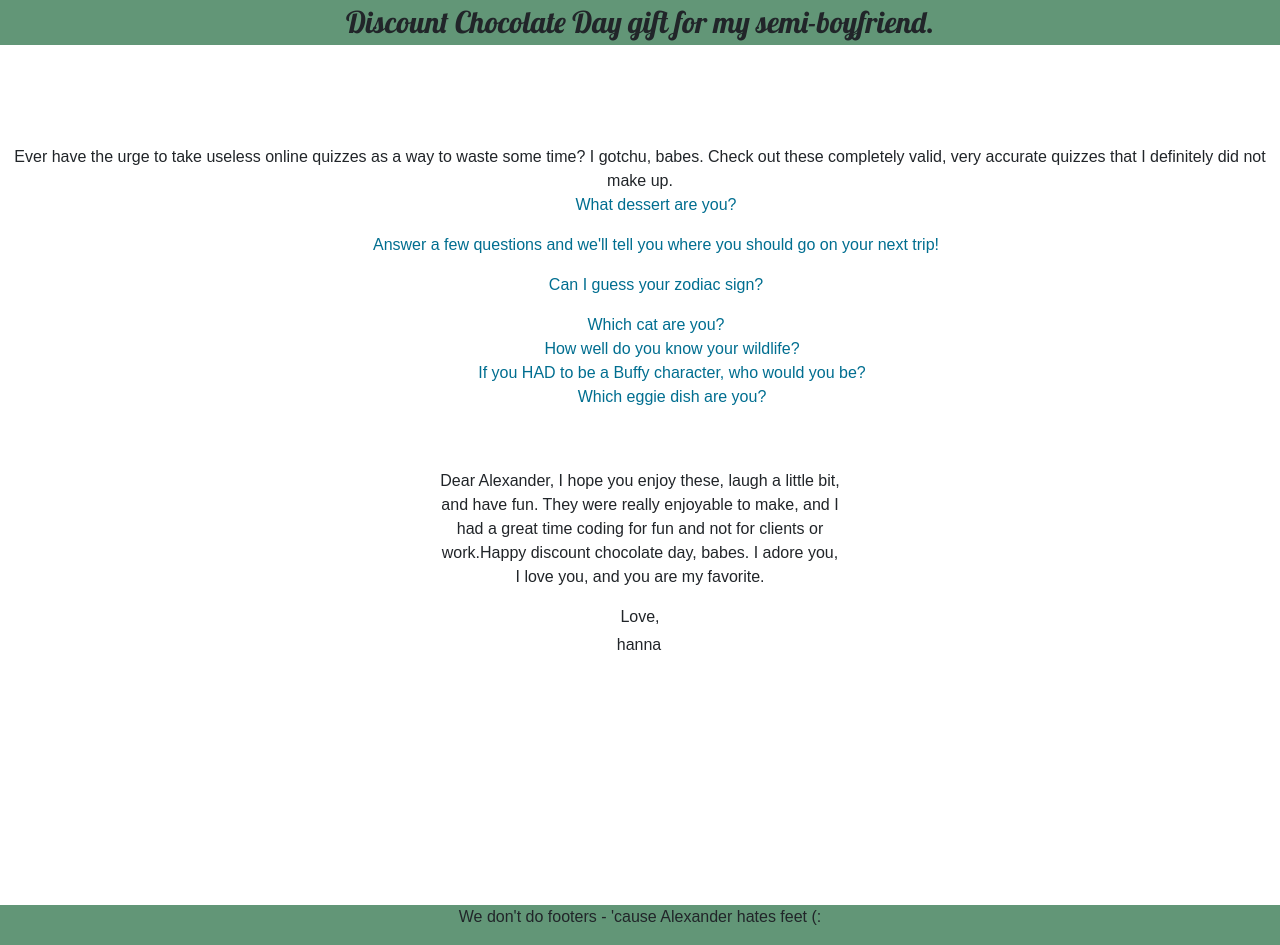
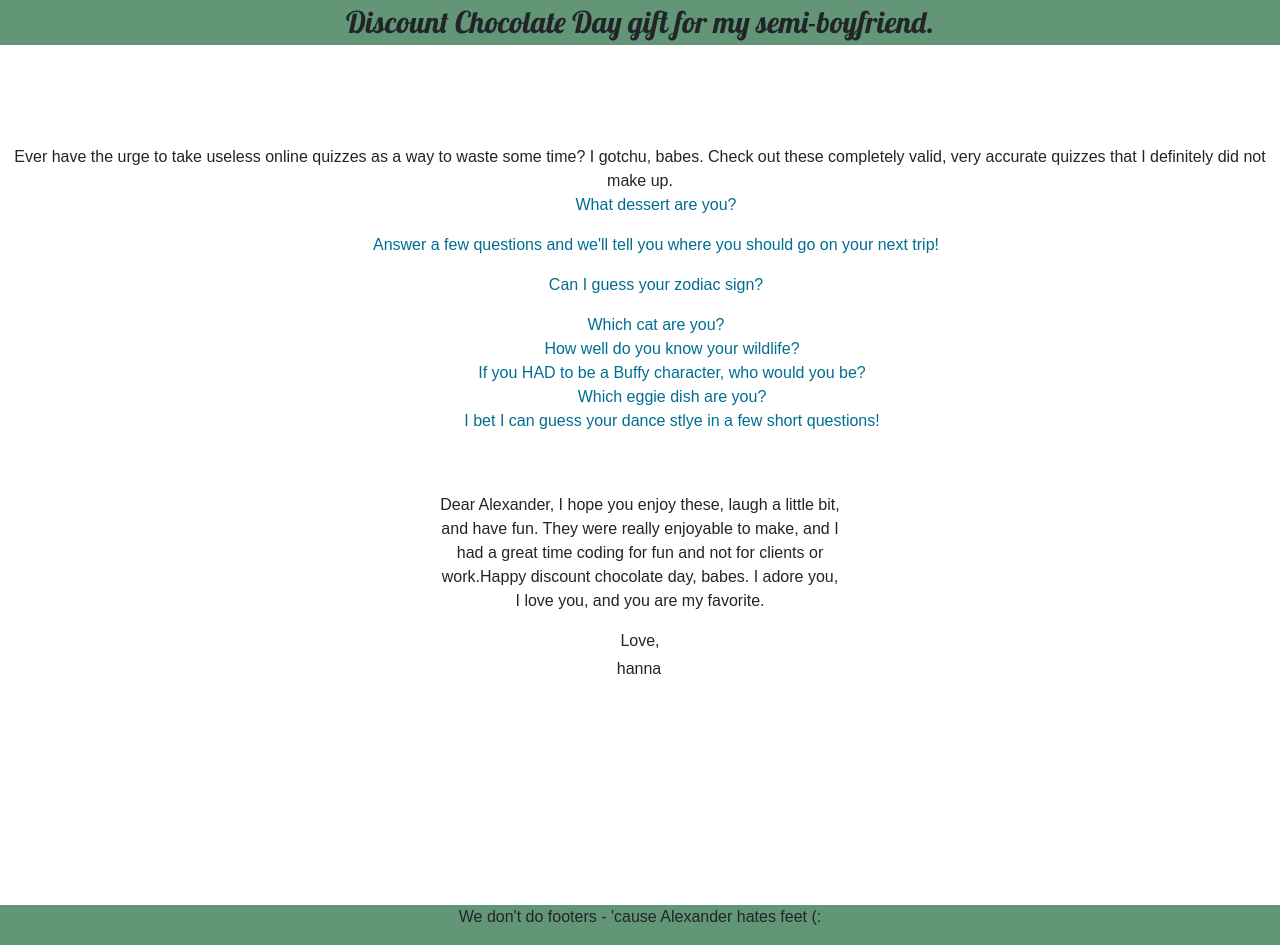
Before and after one commit to hannamlittlefield/AlexanderSucks, a React (Create React App) app: page / in a window 1280 px wide. Built offline with nearby package versions, Linux system fonts and the light colour scheme; a web font is replaced by a local one.

Commit message:
adding a link

```diff
--- a/src/Alexander.js
+++ b/src/Alexander.js
@@ -13,7 +13,8 @@ export default function Alex(){
         <ul><a href="/meow">Which cat are you?</a>
         <ul><a href="/ididit">How well do you know your wildlife?</a></ul>
         <ul><a href="/areweserious">If you HAD to be a Buffy character, who would you be?</a></ul>
-        <ul><a href="/eggggiiies"> Which eggie dish are you?</a></ul>
+        <ul><a href="/eggggiiies">Which eggie dish are you?</a></ul>
+        <ul><a href="/eggggiiies">I bet I can guess your dance stlye in a few short questions!</a></ul>
         </ul>
         <p className="lovenote">Dear Alexander, I hope you enjoy these, laugh a little bit, and have fun. They were really enjoyable to make, and I had a great time coding for fun and not for clients or work.Happy discount chocolate day, babes. I adore you, I love you, and you are my favorite.</p>
         <p>Love,</p>
```
